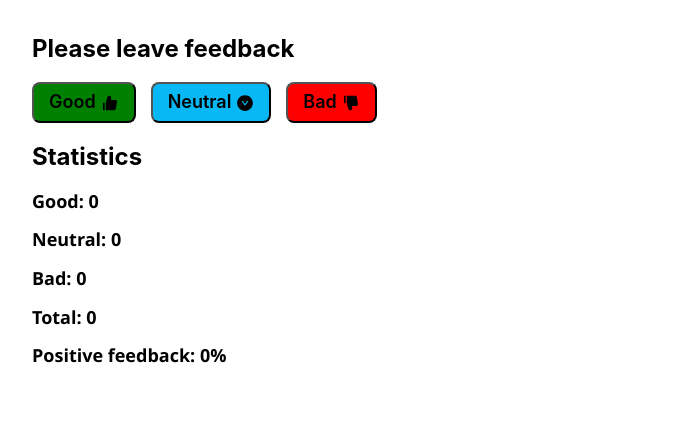
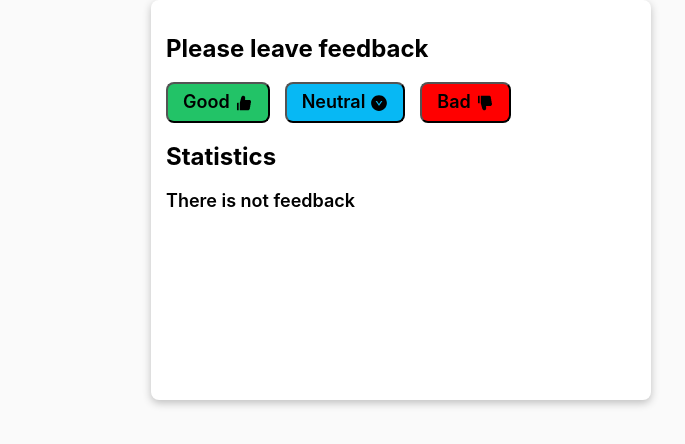
Before and after one commit to Siryi-Oleksandr/goit-react-hw-02-feedback, a React (Create React App) app: page / in a window 1280 px wide. Shown: the top 444 px of the page, without its empty margins (239-924 px from the left). Built offline with nearby package versions, Linux system fonts and the light colour scheme.

Commit message:
clean code

```diff
--- a/src/components/App/App.jsx
+++ b/src/components/App/App.jsx
@@ -1,10 +1,10 @@
 import React, { Component } from 'react';
 import { GlobalStyle } from '../GlobalStyle';
-// import PropTypes from 'prop-types';
 import { Container } from './App.styled';
 import Section from 'components/Section';
 import FeedbackOptions from 'components/FeedbackOptions';
 import Statistics from 'components/Statistics';
+import Notification from 'components/Notification';
 
 class App extends Component {
   state = {
@@ -32,7 +32,7 @@ class App extends Component {
     const total = this.countTotalFeedback();
     const positiveFeedback = this.state.good;
     const result = (positiveFeedback / total) * 100;
-    return total ? result.toFixed(1) : 0;
+    return total ? Number(result.toFixed(1)) : 0;
   };
 
   render() {
@@ -41,9 +41,13 @@ class App extends Component {
       <Container>
         <GlobalStyle />
         <Section title="Please leave feedback">
-          <FeedbackOptions onLeaveFeedback={this.leaveFeedback} />
+          <FeedbackOptions
+            options={this.state}
+            onLeaveFeedback={this.leaveFeedback}
+          />
         </Section>
         <Section title="Statistics">
+          {this.countTotalFeedback() > 0 ? (
             <Statistics
               good={good}
               neutral={neutral}
@@ -51,6 +55,9 @@ class App extends Component {
               total={this.countTotalFeedback()}
               positivePercentage={this.countPositiveFeedbackPercentage()}
             />
+          ) : (
+            <Notification message="There is not feedback" />
+          )}
         </Section>
       </Container>
     );
--- a/src/components/App/App.styled.jsx
+++ b/src/components/App/App.styled.jsx
@@ -4,11 +4,10 @@ export const Container = styled.div`
   margin-left: auto;
   margin-right: auto;
   padding: 15px;
-  width: 768px;
+  width: 500px;
+  min-height: 400px;
+  border-radius: 8px;
 
-  /* display: flex;
-  flex-direction: column;
-  gap: 20px;
-  justify-content: center;
-  align-items: center; */
+  background-color: #fff;
+  box-shadow: rgba(0, 0, 0, 0.24) 0px 3px 8px;
 `;
--- a/src/components/FeedbackOptions/FeedbackOptions.jsx
+++ b/src/components/FeedbackOptions/FeedbackOptions.jsx
@@ -2,31 +2,32 @@ import PropTypes from 'prop-types';
 import { Button, ButtonWrapper } from './FeedbackOptions.styled';
 import { AiFillDislike, AiFillLike, AiFillDownCircle } from 'react-icons/ai';
 
-const FeedbackOptions = ({ onLeaveFeedback }) => {
+const FeedbackOptions = ({ options, onLeaveFeedback }) => {
+  const optionKeys = Object.keys(options);
   return (
     <ButtonWrapper>
       <Button
         type="button"
-        style={{ backgroundColor: 'green' }}
-        onClick={() => onLeaveFeedback('good')}
+        style={{ backgroundColor: '#22c367' }}
+        onClick={() => onLeaveFeedback(optionKeys[0])}
       >
-        Good
+        {optionKeys[0]}
         <AiFillLike />
       </Button>
       <Button
         type="button"
         style={{ backgroundColor: '#07b8f4' }}
-        onClick={() => onLeaveFeedback('neutral')}
+        onClick={() => onLeaveFeedback(optionKeys[1])}
       >
-        Neutral
+        {optionKeys[1]}
         <AiFillDownCircle />
       </Button>
       <Button
         type="button"
         style={{ backgroundColor: 'red' }}
-        onClick={() => onLeaveFeedback('bad')}
+        onClick={() => onLeaveFeedback(optionKeys[2])}
       >
-        Bad
+        {optionKeys[2]}
         <AiFillDislike />
       </Button>
     </ButtonWrapper>
@@ -34,8 +35,12 @@ const FeedbackOptions = ({ onLeaveFeedback }) => {
 };
 
 FeedbackOptions.propTypes = {
-  //   title: PropTypes.string,
-  onLeaveFeedback: PropTypes.func,
+  options: PropTypes.shape({
+    good: PropTypes.number.isRequired,
+    neutral: PropTypes.number.isRequired,
+    bad: PropTypes.number.isRequired,
+  }).isRequired,
+  onLeaveFeedback: PropTypes.func.isRequired,
 };
 
 export default FeedbackOptions;
--- a/src/components/FeedbackOptions/FeedbackOptions.styled.jsx
+++ b/src/components/FeedbackOptions/FeedbackOptions.styled.jsx
@@ -7,12 +7,13 @@ export const Button = styled.button`
   align-items: center;
   gap: 5px;
   border-radius: 8px;
-  /* background-color: #88c426; */
+  text-transform: capitalize;
   font-size: 18px;
   font-weight: 600;
   cursor: pointer;
   outline: none;
-  transition: all 250ms ease-in-out;
+  transition: transform 50ms ease-in-out, color 250ms ease-in-out,
+    box-shadow 250ms ease-in-out;
 
   &:active {
     transform: scale(0.95);
--- a/src/components/GlobalStyle.js
+++ b/src/components/GlobalStyle.js
@@ -9,6 +9,8 @@ body {
     sans-serif;
   -webkit-font-smoothing: antialiased;
   -moz-osx-font-smoothing: grayscale;
+
+  background-color: #fafafa;
 }
 
 code {
--- /dev/null
+++ b/src/components/Notification/Notification.jsx
@@ -0,0 +1,12 @@
+import PropTypes from 'prop-types';
+import { Message } from './Notification.styled';
+
+const Notification = ({ message }) => {
+  return <Message>{message}</Message>;
+};
+
+Notification.propTypes = {
+  message: PropTypes.string.isRequired,
+};
+
+export default Notification;
--- /dev/null
+++ b/src/components/Notification/Notification.styled.jsx
@@ -0,0 +1,6 @@
+import styled from 'styled-components';
+
+export const Message = styled.p`
+  font-size: 18px;
+  font-weight: 600;
+`;
--- /dev/null
+++ b/src/components/Notification/index.js
@@ -0,0 +1 @@
+export { default } from './Notification';
```
Also changed, not shown: src/components/Statistics/Statistics.jsx (+5 -2 lines). Lines whose indentation alone changed are shown as unchanged.
